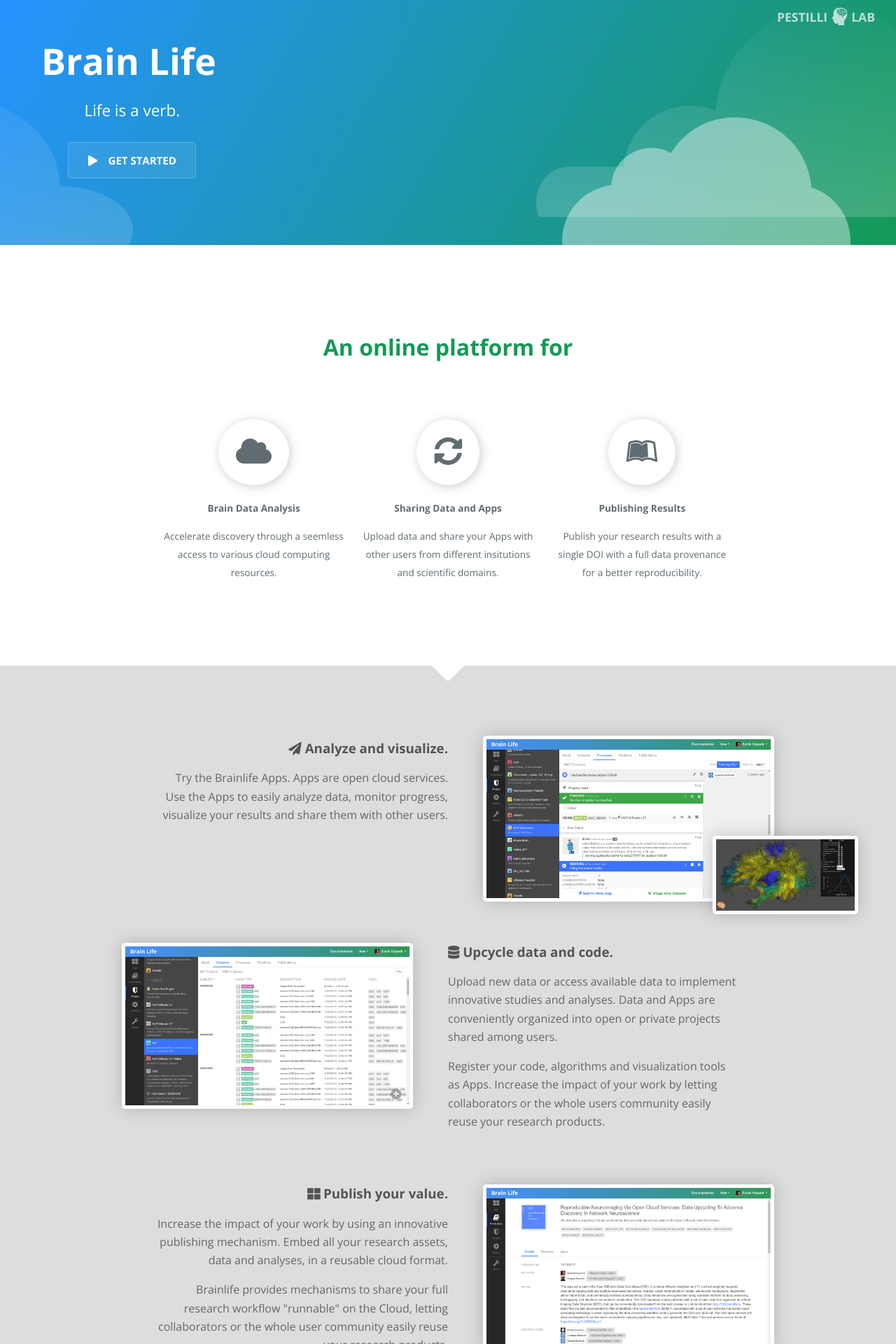
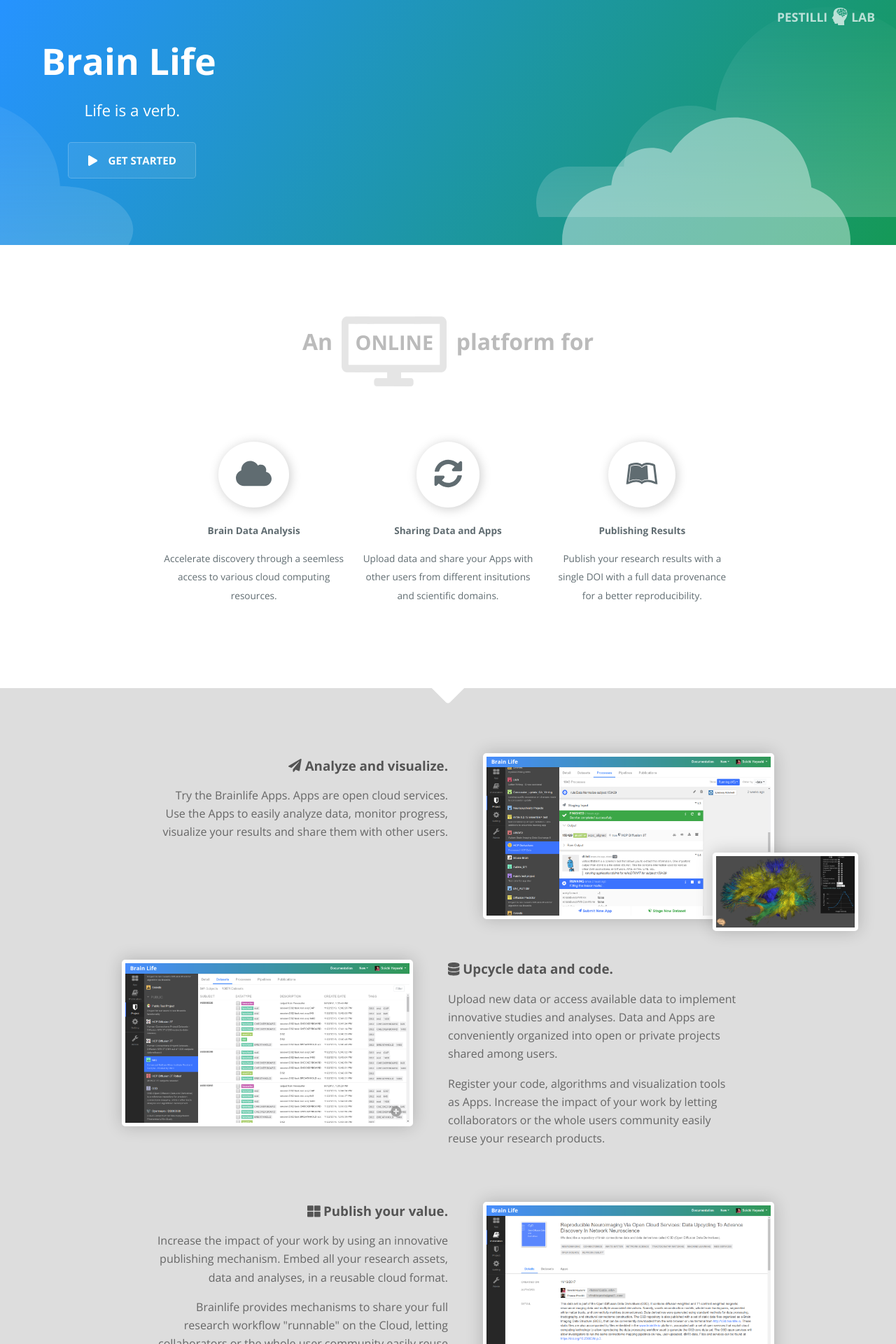
Before and after one commit to brainlife/brainlife.github.io, a Jekyll site: the page built from index.md, in a window 1280 px wide. Shown: the top 1920 px of the page at 70% size. Built offline with Jekyll 4.4.1, drawn with Linux system fonts in a browser that asks for light colours; nearby versions of some CDN libraries.

Commit message:
added decoration for "online"

```diff
--- a/_includes/landing.about.html
+++ b/_includes/landing.about.html
@@ -1,10 +1,32 @@
+<style>
+div.online {
+  width: 150px;
+  height: 100px;
+  display: inline-block;
+  position: relative;
+  margin: 0 5px;
+  font-size: 90%;
+}
+div.online::after {
+  content: "";
+  background: url(images/online.png);
+background-size: 150px 100px;
+background-repeat: no-repeat;
+  opacity: 0.1;
+  top: -5px;
+  left: 0;
+  bottom: 0;
+  right: 0;
+  position: absolute;
+}
+</style>
+
 <br>
-<br>
-<center style="padding: 4rem 0;">
+<center style="padding: 3rem 0;">
     <!--
     <h2><b>Engagement and education in Big Data, reproducible neuroscience</b></h2>
     -->
-    <h1><b>An online platform for</b></h1>
+    <h1 style="color: #bbb; line-height: 200%;"><b>An <div class="online">ONLINE</div> platform for</b></h1>
 </center>
 <table class="layout-table" style="font-size: 85%;">
 <tr>
--- a/_includes/landing.collab.html
+++ b/_includes/landing.collab.html
@@ -85,5 +85,3 @@
 </p>
 <br>
 <br>
-<br>
-<br>
--- a/_includes/landing.mission.html
+++ b/_includes/landing.mission.html
@@ -22,7 +22,7 @@
     padding-top: 100px;
 }
 </style>
-<div class="colorback greenback" style="margin-top: 6rem; margin-bottom: 7rem;">
+<div class="colorback greenback" style="margin-top: 6rem; margin-bottom: 6rem;">
     <h1 class="mission-header">
         <div class="mission-box">Mission</div>
     </h1>
--- a/_includes/landing.team.html
+++ b/_includes/landing.team.html
@@ -1,6 +1,7 @@
-
 <div class="colorback blueback">
-    <h1 style="margin: 4rem 0;"><center>The Brainlife team</center></h1>
+    <br>
+    <h1><center>The Brainlife team</center></h1>
+	<br>
 	<br>
 
     <table class="layout-table">
@@ -57,7 +58,7 @@
 </div>
 
 <div style="margin-top: 7rem; margin-bottom: 7rem;">
-    <h1 style="margin: 2rem 0;">
+    <h1>
         <center>
             <p style="font-size: 150%;">
                 <i class="fas fa-key"></i>
--- a/css/brainlife.css
+++ b/css/brainlife.css
@@ -103,7 +103,7 @@
 
 .main-content .colorback {
     margin: 0 -9999rem;
-    padding: 4rem 9999rem;
+    padding: 3.5rem 9999rem;
     color: white;
 }
 .main-content .colorback.lightgrayback {
```
Also changed, not shown: images/online.png (added).
